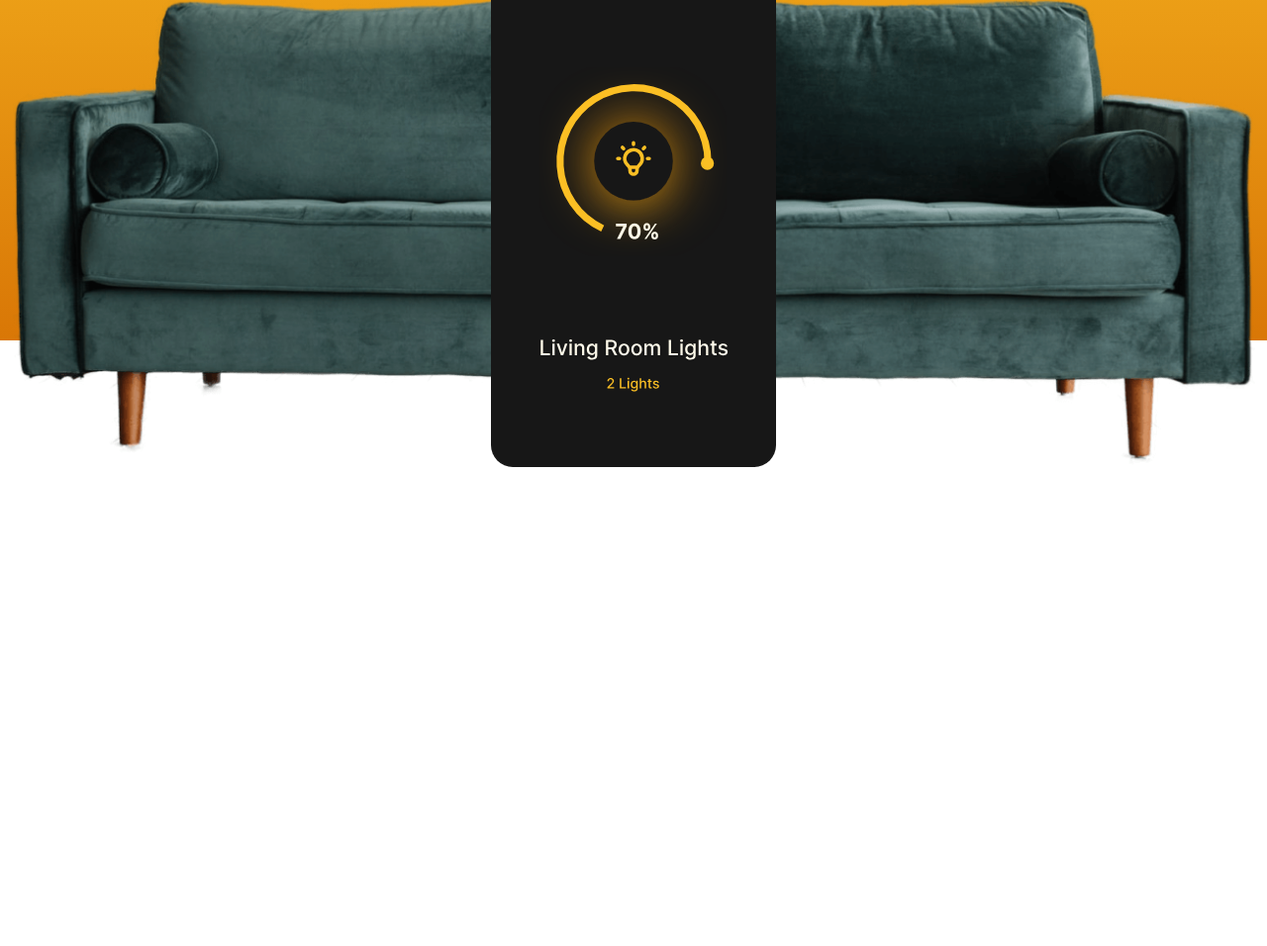
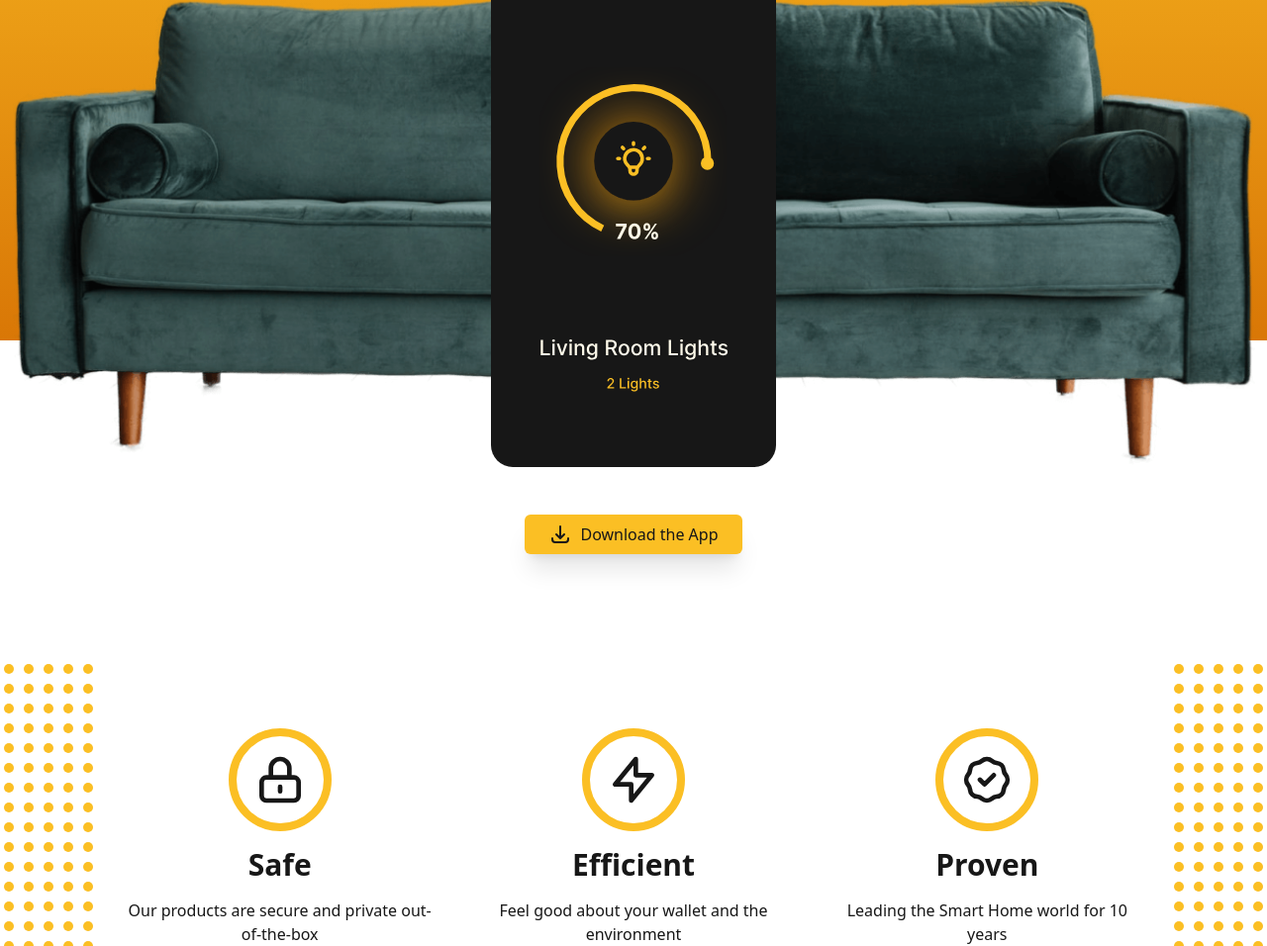
Before and after one commit to taufanbasri/tailwindcss-homesmart, a website built with Vite: page index.html in a window 1280 px wide. Shown: the part 404-1360 px from the top of the page at 99% size. Before the commit the page ends 876 px from the top, so only its background shows below. Built offline with nearby package versions, Linux system fonts and the light colour scheme.

Commit message:
Card Section

```diff
--- a/index.html
+++ b/index.html
@@ -19,7 +19,8 @@
       </a>
 
       <button id="menu"
-        class="transition-colors rounded-sm lg:hidden focus:outline-none focus-visible:ring-4 ring-neutral-900 ring-offset-4 ring-offset-amber-400 text-neutral-900 hover:text-neutral-600" aria-expanded="false" aria-label="Open Menu">
+        class="transition-colors rounded-sm lg:hidden focus:outline-none focus-visible:ring-4 ring-neutral-900 ring-offset-4 ring-offset-amber-400 text-neutral-900 hover:text-neutral-600"
+        aria-expanded="false" aria-label="Open Menu">
         <svg xmlns="http://www.w3.org/2000/svg" class="w-8 h-8" fill="none" viewBox="0 0 24 24" stroke="currentColor"
           stroke-width="2">
           <path stroke-linecap="round" stroke-linejoin="round" d="M4 6h16M4 12h16M4 18h16" />
@@ -27,7 +28,7 @@
       </button>
 
       <div role="menubar"
-        class="absolute left-0 right-0 flex-col items-center hidden gap-4 p-6 text-lg text-center shadow-xl top-16 bg-amber-400 lg:flex lg:flex-row lg:static lg:shadow-none lg:justify-between lg:w-full">
+        class="absolute left-0 right-0 z-40 flex-col items-center hidden gap-4 p-6 text-lg text-center shadow-xl top-16 bg-amber-400 lg:flex lg:flex-row lg:static lg:shadow-none lg:justify-between lg:w-full">
         <a role="menuitem"
           class="px-6 py-1 transition-colors rounded-sm dark:text-neutral-900 focus:outline-none focus-visible:ring-4 ring-neutral-900 ring-offset-4 ring-offset-amber-400 hover:text-neutral-600"
           href="/">Home</a>
@@ -45,12 +46,67 @@
   </nav>
 
   <header class="relative pt-16 md:pt-24 lg:pt-48">
-    <div class="absolute inset-0 bottom-8 md:bottom-24 xl:bottom-32 bg-gradient-to-b from-amber-400 to-amber-600 -z-10"></div>
+    <div class="absolute inset-0 bottom-8 md:bottom-24 xl:bottom-32 bg-gradient-to-b from-amber-400 to-amber-600 -z-10">
+    </div>
     <div class="container grid grid-rows-1 px-2 place-items-end">
       <img src="./assets/couch.png" class="col-start-1 col-end-2 row-start-1 row-end-2 mx-auto" alt="Couch">
-      <img src="./assets/app.svg" class="w-40 col-start-1 col-end-2 row-start-1 row-end-2 mx-auto sm:w-52 md:w-64 lg:w-72" alt="App">
+      <img src="./assets/app.svg"
+        class="w-40 col-start-1 col-end-2 row-start-1 row-end-2 mx-auto sm:w-52 md:w-64 lg:w-72" alt="App">
     </div>
   </header>
+
+  <main class="grid gap-12 px-8 overflow-hidden sm:gap-16 md:gap-24 lg:gap-32">
+    <a href="#"
+      class="flex gap-2 px-6 py-2 mx-auto my-12 transition-shadow rounded-md shadow-xl dark:text-neutral-900 bg-amber-400 hover:shadow-none focus:outline-none focus-visible:ring-4 ring-neutral-900 ring-offset-4 ring-offset-white dark:ring-offset-neutral-800 dark:ring-amber-400">
+      <svg xmlns="http://www.w3.org/2000/svg" class="w-6 h-6" fill="none" viewBox="0 0 24 24" stroke="currentColor"
+        stroke-width="2">
+        <path stroke-linecap="round" stroke-linejoin="round"
+          d="M4 16v1a3 3 0 003 3h10a3 3 0 003-3v-1m-4-4l-4 4m0 0l-4-4m4 4V4" />
+      </svg>
+      <span>Download the App</span>
+    </a>
+
+    <section class="relative" aria-labelledby="qualities">
+      <img src="./assets/dots.svg" alt="dots" aria-hidden="true" class="absolute hidden -translate-y-1/2 lg:block top-1/2 -left-24 xl:-left-7">
+
+      <h2 id="qualities" class="sr-only">Our Qualities</h2>
+      <div class="container flex flex-wrap items-start justify-center max-w-5xl gap-12 md:justify-between">
+        <div class="grid gap-4 text-center justify-items-center md:flex-1">
+          <div class="p-4 border-8 rounded-full border-amber-400">
+            <svg xmlns="http://www.w3.org/2000/svg" class="w-14 h-14" fill="none" viewBox="0 0 24 24"
+              stroke="currentColor" stroke-width="2">
+              <path stroke-linecap="round" stroke-linejoin="round"
+                d="M12 15v2m-6 4h12a2 2 0 002-2v-6a2 2 0 00-2-2H6a2 2 0 00-2 2v6a2 2 0 002 2zm10-10V7a4 4 0 00-8 0v4h8z" />
+            </svg>
+          </div>
+          <h3 class="text-3xl font-bold">Safe</h3>
+          <p>Our products are secure and private out-of-the-box</p>
+        </div>
+
+        <div class="grid gap-4 text-center justify-items-center md:flex-1">
+          <div class="p-4 border-8 rounded-full border-amber-400">
+            <svg xmlns="http://www.w3.org/2000/svg" class="h-14 w-14" fill="none" viewBox="0 0 24 24" stroke="currentColor" stroke-width="2">
+              <path stroke-linecap="round" stroke-linejoin="round" d="M13 10V3L4 14h7v7l9-11h-7z" />
+            </svg>
+          </div>
+          <h3 class="text-3xl font-bold">Efficient</h3>
+          <p>Feel good about your wallet and the environment</p>
+        </div>
+
+        <div class="grid gap-4 text-center justify-items-center md:flex-1">
+          <div class="p-4 border-8 rounded-full border-amber-400">
+            <svg xmlns="http://www.w3.org/2000/svg" class="h-14 w-14" fill="none" viewBox="0 0 24 24" stroke="currentColor" stroke-width="2">
+              <path stroke-linecap="round" stroke-linejoin="round" d="M9 12l2 2 4-4M7.835 4.697a3.42 3.42 0 001.946-.806 3.42 3.42 0 014.438 0 3.42 3.42 0 001.946.806 3.42 3.42 0 013.138 3.138 3.42 3.42 0 00.806 1.946 3.42 3.42 0 010 4.438 3.42 3.42 0 00-.806 1.946 3.42 3.42 0 01-3.138 3.138 3.42 3.42 0 00-1.946.806 3.42 3.42 0 01-4.438 0 3.42 3.42 0 00-1.946-.806 3.42 3.42 0 01-3.138-3.138 3.42 3.42 0 00-.806-1.946 3.42 3.42 0 010-4.438 3.42 3.42 0 00.806-1.946 3.42 3.42 0 013.138-3.138z" />
+            </svg>
+          </div>
+          <h3 class="text-3xl font-bold">Proven</h3>
+          <p>Leading the Smart Home world for 10 years</p>
+        </div>
+      </div>
+
+      <img src="./assets/dots.svg" alt="dots" aria-hidden="true" class="absolute hidden -translate-y-1/2 lg:block top-1/2 -right-24 xl:-right-7">
+    </section>
+  </main>
 
   <script type="module" src="/main.js"></script>
 </body>
```
